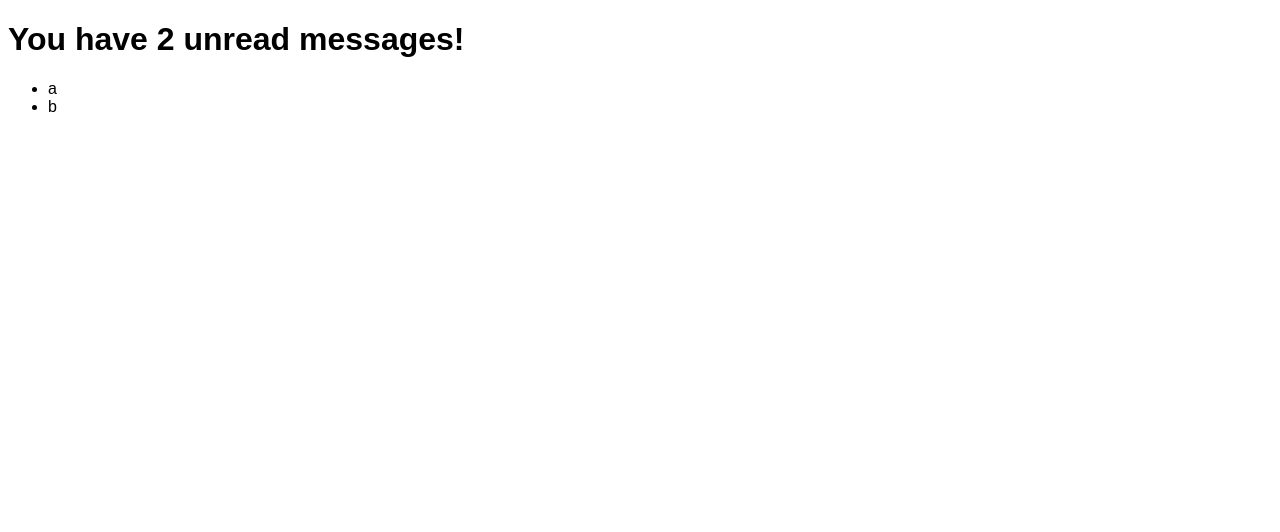
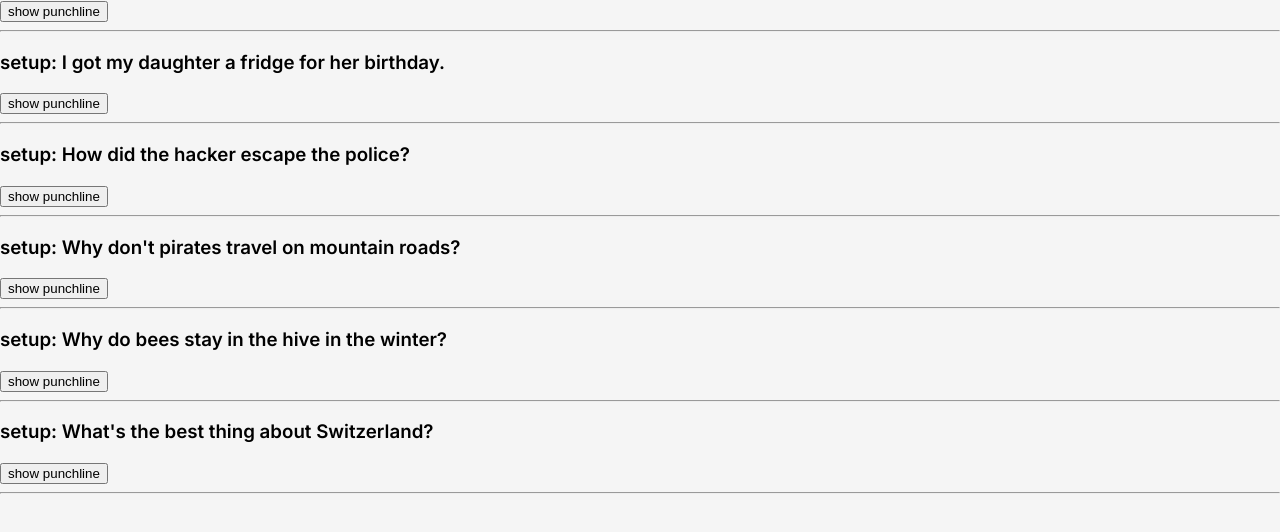
Before and after one commit to Halcyon666/react-daily-learn, a React (Vite) app: page / in a window 1280 px wide. Shown: the top 532 px of the page. Built offline with nearby package versions, Linux system fonts and the light colour scheme.

Commit message:
interact the button text when status changed

```diff
--- a/src/joke/Joke.tsx
+++ b/src/joke/Joke.tsx
@@ -12,7 +12,11 @@ export default function Joke({ setup, punchline }: JokeInfo) {
     <>
       {setup && <h3 className="setup">setup: {setup}</h3>}
       {isShow && <p>punchline: {punchline}</p>}
-      <button onClick={changeVisible}>change punchline visible</button>
+      {/*       {!isShow && <button onClick={changeVisible}>show punchline</button>}
+      {isShow && <button onClick={changeVisible}>hide punchline</button>} */}
+      <button onClick={changeVisible}>
+        {isShow ? "hide" : "show"} punchline
+      </button>
       <hr />
       {/* isShow: {String(isShow)} */}
     </>
--- a/src/main.tsx
+++ b/src/main.tsx
@@ -1,6 +1,6 @@
 import { StrictMode } from "react";
 import { createRoot } from "react-dom/client";
-import App from "./unreadmsg/App";
+import App from "./Joke/App";
 
 createRoot(document.getElementById("root")!).render(
   <StrictMode>
```
